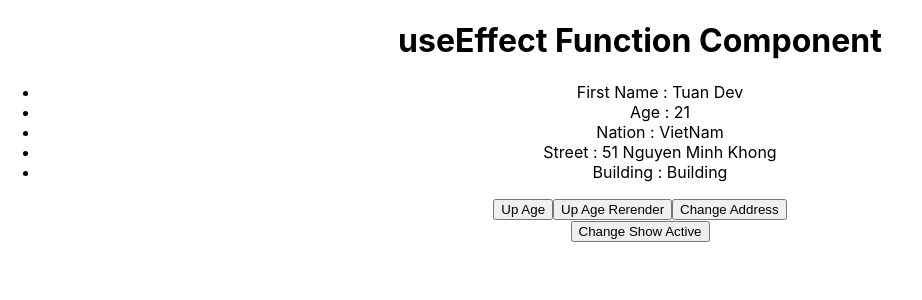
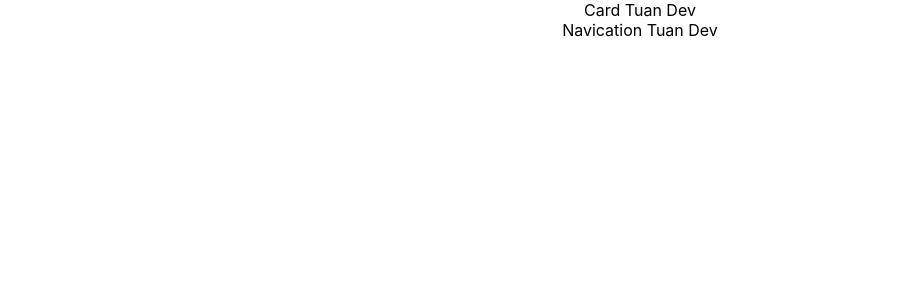
Before and after one commit to TuanPham180704/ReactJs-Total-Review, a React (Create React App) app: page / in a window 1280 px wide. Shown: the top 300 px of the page, without its empty margins (0-922 px from the left). Built offline with nearby package versions, Linux system fonts and the light colour scheme.

Commit message:
Custom Hook useUser

```diff
--- a/src/App.js
+++ b/src/App.js
@@ -1,8 +1,8 @@
 import { useState } from 'react'
 import './App.css'
-import UserEffect from './ReactHookBasic/useEffect/UserEffect'
-import User from './ReactHookBasic/useStateHook/User'
-import UserClassComponent from './ReactHookBasic/useStateHook/User.class'
+
+import Navication from './ReactHookBasic/customHook/Navication'
+import Cart from './ReactHookBasic/customHook/Cart'
 
 
 function App() {
@@ -10,8 +10,10 @@ function App() {
 
   return (
     <div className='App'>
-      {isShow && <UserEffect/>}
-      <button onClick={()=> setIsShow(false)}>Change Show Active</button>
+      {/* {isShow && <UserEffect/>}
+      <button onClick={()=> setIsShow(false)}>Change Show Active</button> */}
+      <Cart/>
+      <Navication/>
     </div>
   )
 }
--- /dev/null
+++ b/src/ReactHookBasic/customHook/Cart.jsx
@@ -0,0 +1,8 @@
+import React, { useEffect, useState } from 'react'
+import { getUser } from './api'
+import useUser from './useUser'
+
+export default function Cart() {
+   const {user} = useUser({})
+  return <div>Card {user?.name}</div>
+}
--- /dev/null
+++ b/src/ReactHookBasic/customHook/Navication.jsx
@@ -0,0 +1,12 @@
+import React, { useEffect, useState } from 'react'
+import { getUser } from './api'
+
+export default function Navication() {
+  const [user, setUser] = useState({})
+  useEffect(() => {
+    getUser().then((res) => {
+      setUser(res.data)
+    })
+  }, [])
+  return <div>Navication {user?.name} </div>
+}
--- /dev/null
+++ b/src/ReactHookBasic/customHook/api.js
@@ -0,0 +1,13 @@
+export const getUser = () =>
+   new Promise((resolve)=>{
+    setTimeout(()=>{
+       resolve({
+        data : {
+          name : 'Tuan Dev',
+          age : 21,
+          address : 'Da Nang'
+        },
+        status : 200
+       })
+    },1500)
+   })
--- /dev/null
+++ b/src/ReactHookBasic/customHook/useUser.jsx
@@ -0,0 +1,12 @@
+import React, { useState, useEffect } from "react"
+import { getUser } from "./api"
+
+export default function useUser() {
+  const [user, setUser] = useState({})
+  useEffect(() => {
+    getUser().then((res) => {
+      setUser(res.data)
+    })
+  }, [])
+  return {user}
+}
```
